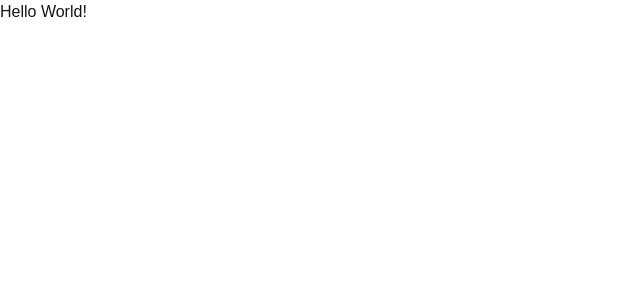
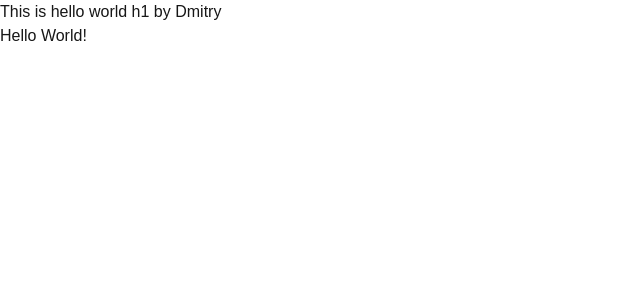
Before and after one commit to cs461-text-adventure/code, a Next.js app in the folder web/: page / in a window 1280 px wide. Shown: the top 300 px of the page, without its empty margins (0-640 px from the left). Built offline with nearby package versions, Linux system fonts and the light colour scheme.

Commit message:
added hellow world h1

```diff
--- a/web/src/app/page.tsx
+++ b/web/src/app/page.tsx
@@ -1,8 +1,10 @@
 export default function Home() {
   return (
     <main>
+      <h1>This is hello world h1 by Dmitry </h1>
       <div className="p-4">
         <p>Hello World!</p>
+
       </div>
     </main>
   );
```
Also changed, not shown: web/package.json (+7 -7 lines), 1 other file (tests, documents, lock files or other folders).
